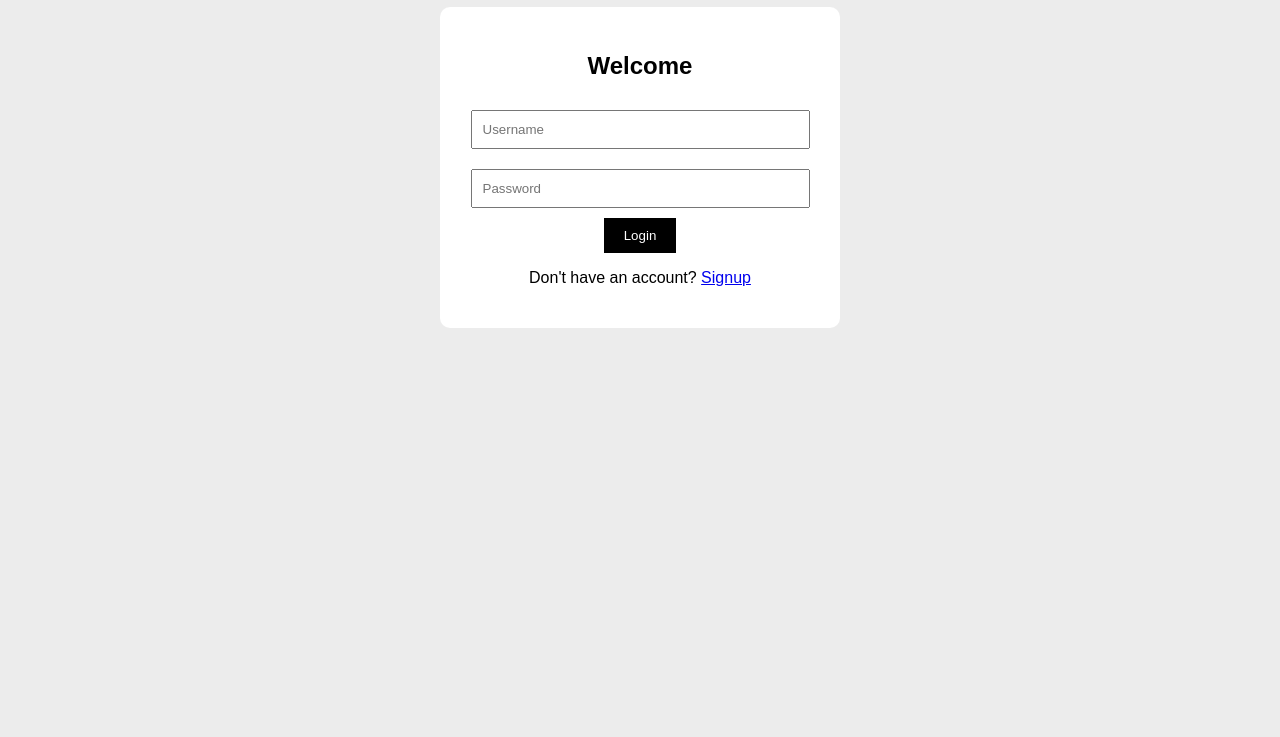
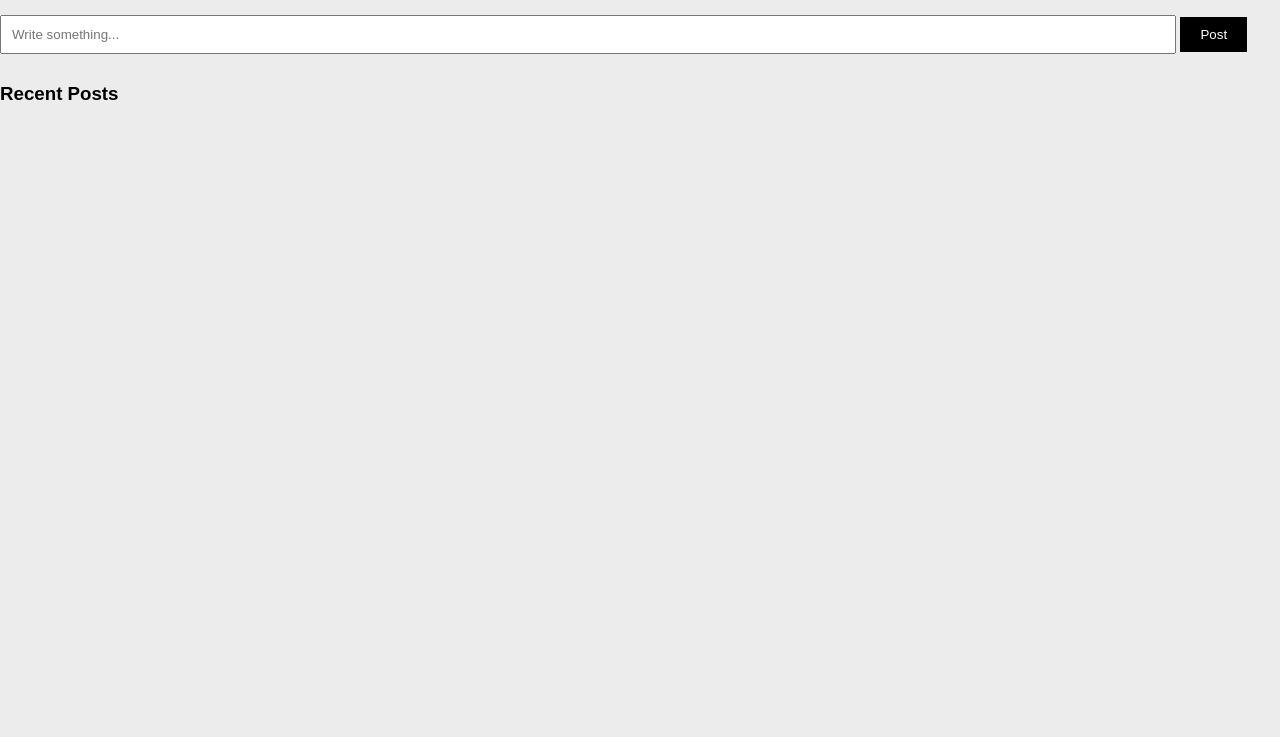
Before and after one commit to hemalatha26407-eng/CodeAlpha_SocialMedia, a plain HTML site: page index.html in a window 1280 px wide. Shown: the part 63-800 px from the top of the page. Drawn offline with Linux system fonts and the light colour scheme.

Commit message:
Revise title and enhance login interface
Updated the title and modified the login section to include a post input and recent posts list.

```diff
--- a/index.html
+++ b/index.html
@@ -1,34 +1,18 @@
 <!DOCTYPE html>
 <html>
 <head>
-    <title>Social Media - Login</title>
+    <title>Social Media App</title>
     <link rel="stylesheet" href="style.css">
 </head>
 <body>
 
-<div class="login-container">
-    <h2>Welcome</h2>
+<h2>Social Media App</h2>
 
-    <div id="loginBox">
-        <input id="loginUser" type="text" placeholder="Username">
-        <input id="loginPass" type="password" placeholder="Password">
-        <button onclick="login()">Login</button>
+<input id="postInput" type="text" placeholder="Write something...">
+<button onclick="addPost()">Post</button>
 
-        <p>Don't have an account?
-            <a href="#" onclick="showSignup()">Signup</a>
-        </p>
-    </div>
-
-    <div id="signupBox" style="display:none;">
-        <input id="signupUser" type="text" placeholder="Create Username">
-        <input id="signupPass" type="password" placeholder="Create Password">
-        <button onclick="signup()">Create Account</button>
-
-        <p>Already have an account?
-            <a href="#" onclick="showLogin()">Login</a>
-        </p>
-    </div>
-</div>
+<h3>Recent Posts</h3>
+<ul id="postsList"></ul>
 
 <script src="script.js"></script>
 </body>
```
